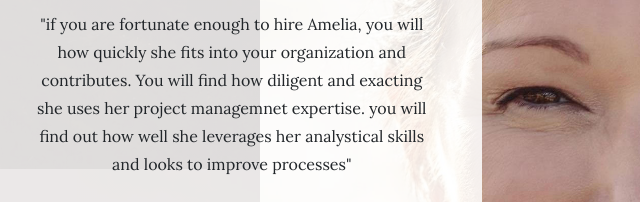
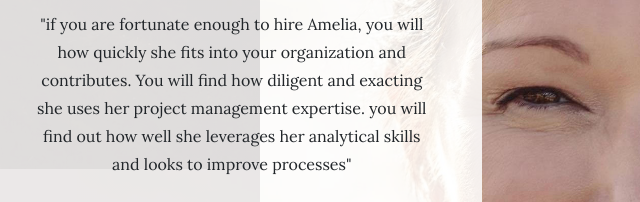
Before and after one commit to RealAmeliaBedelia/MoreAboutMe, a website: page index.html in a window 1280 px wide. Shown: the part 684-886 px from the top of the page, 103-743 px from the left. Drawn offline with Linux system fonts and the light colour scheme.

Commit message:
Add files via upload

```diff
--- a/index.html
+++ b/index.html
@@ -69,7 +69,7 @@
               <span class="section-heading-upper">Business Systems Consultant</span>
               <span class="section-heading-lower">Just Good Business</span>
             </h2>
-            <p class="mb-3">"if you are fortunate enough to hire Amelia, you will how quickly she fits into your organization and contributes. You will find how diligent and exacting she uses her project managemnet expertise. you will find out how well she leverages her analystical skills and looks to improve processes"
+            <p class="mb-3">"if you are fortunate enough to hire Amelia, you will how quickly she fits into your organization and contributes. You will find how diligent and exacting she uses her project management expertise. you will find out how well she leverages her analytical skills and looks to improve processes"
             </p>
             <div class="intro-button mx-auto">
               <a class="btn btn-primary btn-xl" href="#">Find out more about me!</a>
```
